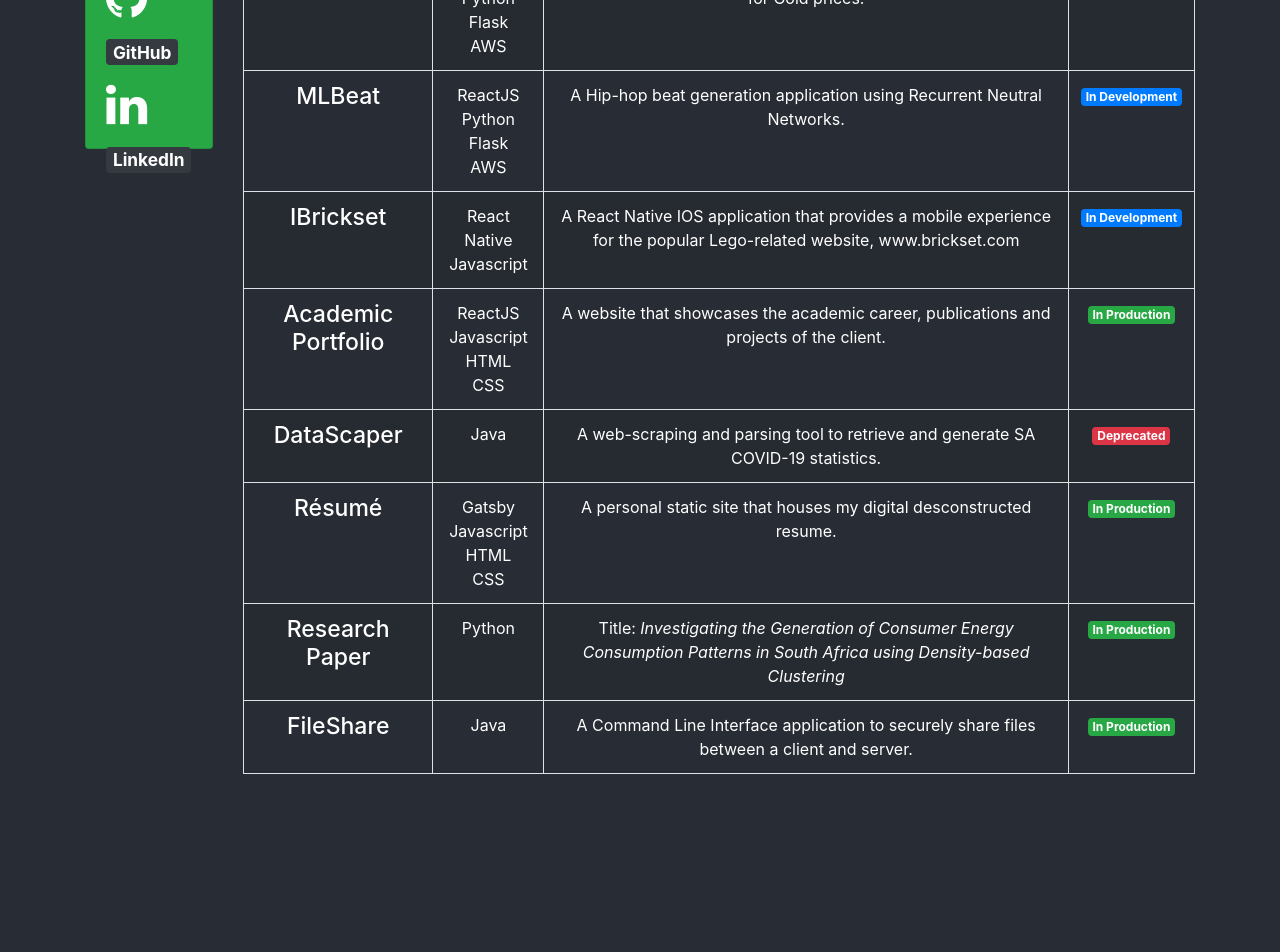
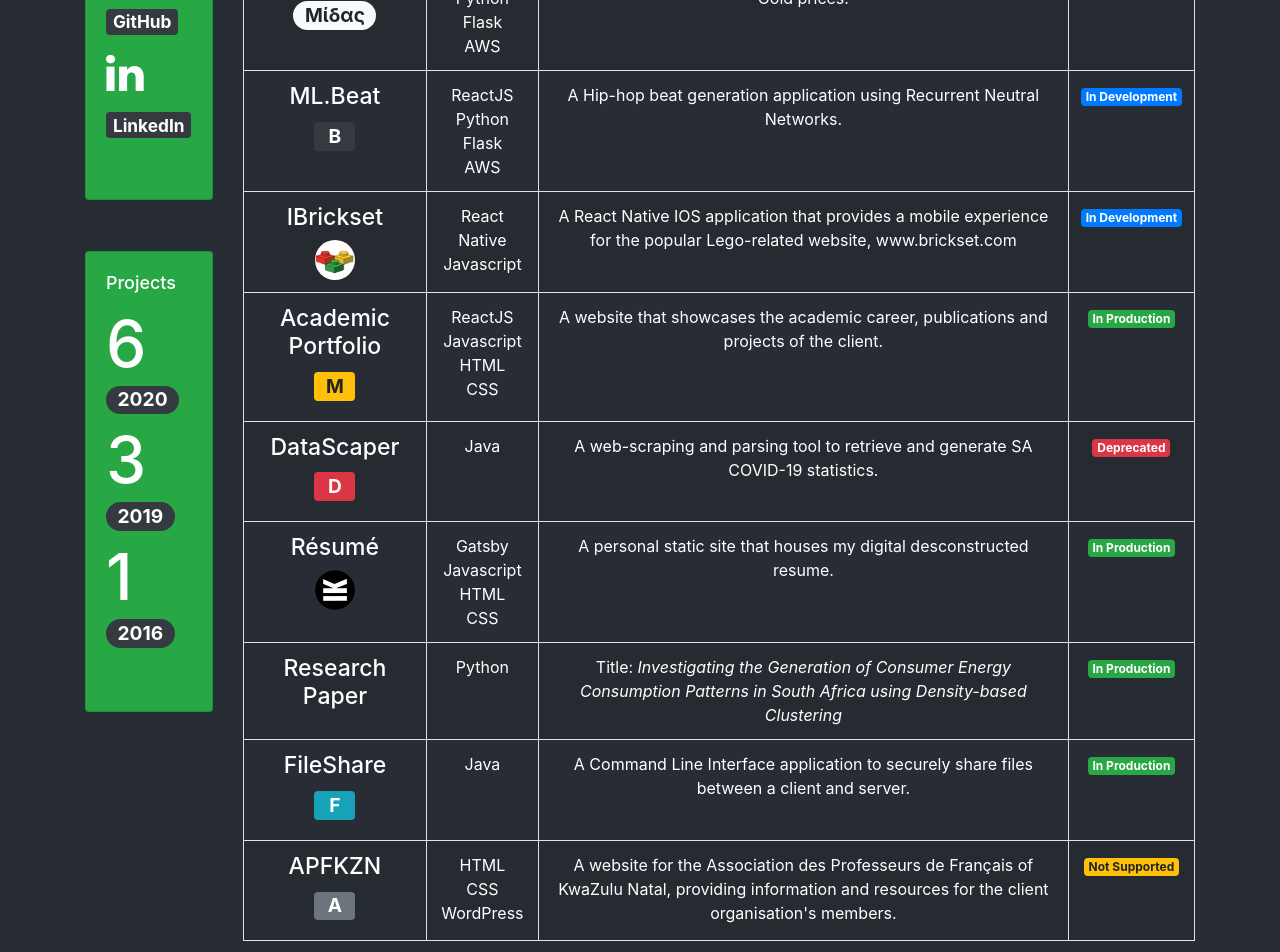
Before and after one commit to kialanpillay/showcase, a React (Create React App) app in the folder website/: page / in a window 1280 px wide. Shown: the part 3520-4472 px from the top of the page. Before the commit the page ends 4374 px from the top, so only its background shows below. Built offline with nearby package versions, Linux system fonts and the light colour scheme.

Commit message:
Projects Page

```diff
--- a/website/src/Career.js
+++ b/website/src/Career.js
@@ -12,7 +12,6 @@ import ts from "./assets/typescript.svg";
 import js from "./assets/javascript.svg";
 import python from "./assets/python.png";
 import golang from "./assets/golang.png";
-import gatsby from "./assets/gatsby.png";
 import dynamodb from "./assets/dynamodb.png";
 
 function Career() {
--- a/website/src/Projects.js
+++ b/website/src/Projects.js
@@ -5,6 +5,8 @@ import Col from "react-bootstrap/Col";
 import Card from "react-bootstrap/Card";
 import Table from "react-bootstrap/Table";
 import Badge from "react-bootstrap/Badge";
+import brickset from "./assets/brickset.png";
+import resume from "./assets/resume.png";
 
 function Projects() {
   return (
@@ -27,19 +29,20 @@ function Projects() {
           <Card
             style={{
               width: "10vw",
-              height: "20vw",
+              height: "24vw",
               textAlign: "left",
-              backgroundColor: "transparent",
             }}
             bg="success"
           >
             <Card.Body>
-              <Card.Title>Repository</Card.Title>
+              <Card.Title>
+                <h4>Code</h4>
+              </Card.Title>
               <Card.Text>
                 <a href="https://github.com/kialanpillay" target="_blank">
                   <i
                     class="fa fa-github"
-                    style={{ fontSize: "48px", color: "white" }}
+                    style={{ fontSize: "44px", color: "white" }}
                   ></i>
                 </a>
               </Card.Text>
@@ -55,7 +58,7 @@ function Projects() {
                 >
                   <i
                     class="fa fa-linkedin"
-                    style={{ fontSize: "48px", color: "white" }}
+                    style={{ fontSize: "44px", color: "white" }}
                   ></i>
                 </a>
               </Card.Text>
@@ -63,6 +66,35 @@ function Projects() {
                 <h3>
                   <Badge variant="dark">LinkedIn</Badge>
                 </h3>
+              </Card.Text>
+            </Card.Body>
+          </Card>
+          <Card
+            style={{
+              width: "10vw",
+              marginTop: "4vw",
+              height: "36vw",
+              textAlign: "left",
+            }}
+            bg="success"
+          >
+            <Card.Body>
+              <Card.Title>
+                <h4>Projects</h4>
+              </Card.Title>
+              <Card.Text>
+                <h1 className="numericProjects">6</h1>
+                <h2>
+                  <Badge pill variant="dark">2020</Badge>
+                </h2>
+                <h1 className="numericProjects">3</h1>
+                <h2>
+                  <Badge pill variant="dark">2019</Badge>
+                </h2>
+                <h1 className="numericProjects">1</h1>
+                <h2>
+                  <Badge pill variant="dark">2016</Badge>
+                </h2>
               </Card.Text>
             </Card.Body>
           </Card>
@@ -80,7 +112,12 @@ function Projects() {
             <tbody>
               <tr>
                 <td>
-                  <h3>Midas</h3>
+                  <h3>Midas </h3>
+                  <h2>
+                    <Badge pill variant="light">
+                      Μίδας
+                    </Badge>
+                  </h2>
                 </td>
                 <td>
                   ReactJS <br /> Python <br />
@@ -96,7 +133,12 @@ function Projects() {
               </tr>
               <tr>
                 <td>
-                  <h3>MLBeat</h3>
+                  <h3>ML.Beat</h3>
+                  <h2>
+                    <Badge style={{ width: "26%" }} variant="dark">
+                      B
+                    </Badge>
+                  </h2>
                 </td>
                 <td>
                   ReactJS <br /> Python <br />
@@ -113,6 +155,12 @@ function Projects() {
               <tr>
                 <td>
                   <h3>IBrickset</h3>
+                  <img
+                    width="40"
+                    src={brickset}
+                    alt="brickset"
+                    style={{ borderRadius: "98%" }}
+                  ></img>
                 </td>
                 <td>
                   React Native <br /> Javascript
@@ -129,6 +177,11 @@ function Projects() {
               <tr>
                 <td>
                   <h3>Academic Portfolio</h3>
+                  <h2>
+                    <Badge style={{ width: "26%" }} variant="warning">
+                      M
+                    </Badge>
+                  </h2>
                 </td>
                 <td>
                   ReactJS <br /> Javascript <br /> HTML <br /> CSS
@@ -144,6 +197,11 @@ function Projects() {
               <tr>
                 <td>
                   <h3>DataScaper</h3>
+                  <h2>
+                    <Badge style={{ width: "26%" }} variant="danger">
+                      D
+                    </Badge>
+                  </h2>
                 </td>
                 <td>Java</td>
                 <td>
@@ -157,6 +215,12 @@ function Projects() {
               <tr>
                 <td>
                   <h3>Résumé</h3>
+                  <img
+                    width="40"
+                    src={resume}
+                    alt="resume"
+                    style={{ borderRadius: "98%" }}
+                  ></img>
                 </td>
                 <td>
                   Gatsby <br /> Javascript <br /> HTML <br /> CSS{" "}
@@ -188,6 +252,11 @@ function Projects() {
               <tr>
                 <td>
                   <h3>FileShare</h3>
+                  <h2>
+                    <Badge style={{ width: "26%" }} variant="info">
+                      F
+                    </Badge>
+                  </h2>
                 </td>
                 <td>Java</td>
                 <td>
@@ -196,6 +265,27 @@ function Projects() {
                 </td>
                 <td>
                   <Badge variant="success">In Production</Badge>
+                </td>
+              </tr>
+              <tr>
+                <td>
+                  <h3>APFKZN</h3>
+                  <h2>
+                    <Badge style={{ width: "26%" }} variant="secondary">
+                      A
+                    </Badge>
+                  </h2>
+                </td>
+                <td>
+                  HTML <br /> CSS <br /> WordPress
+                </td>
+                <td>
+                  A website for the Association des Professeurs de Français of
+                  KwaZulu Natal, providing information and resources for the
+                  client organisation's members.
+                </td>
+                <td>
+                  <Badge variant="warning">Not Supported</Badge>
                 </td>
               </tr>
             </tbody>
```
Also changed, not shown: website/src/assets/brickset.png (added), website/src/assets/resume.png (added).
